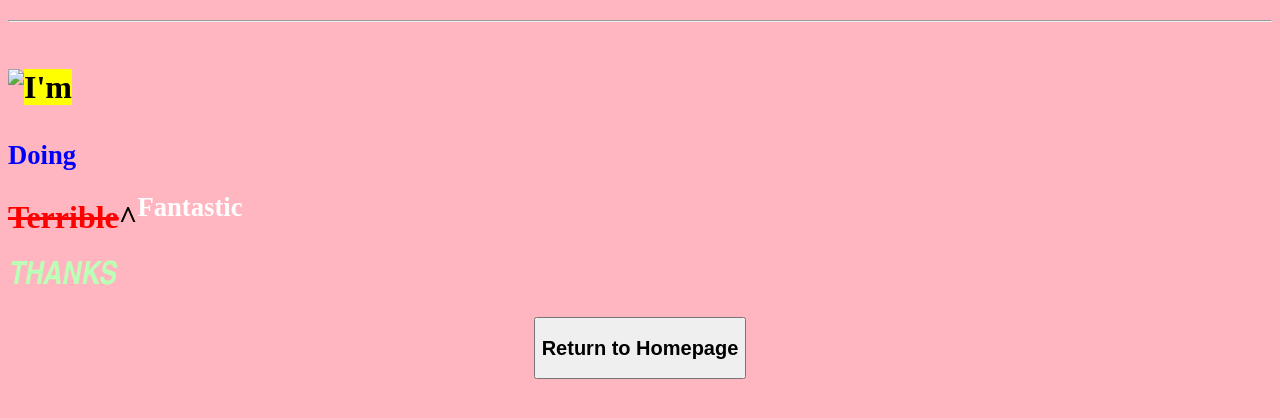
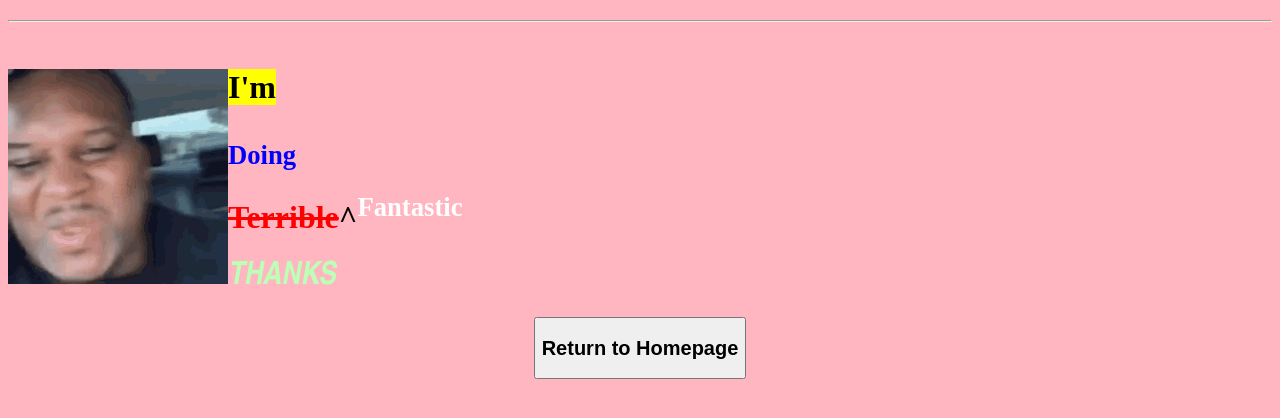
Before and after one commit to marlonrenzo/aboutme, a plain HTML site: page card.html in a window 1280 px wide. Shown: the part 60-478 px from the top of the page. Drawn offline with Linux system fonts and the light colour scheme.

Commit message:
updated image src

```diff
--- a/card.html
+++ b/card.html
@@ -8,7 +8,7 @@
         <h1><center><strong>Post Card</strong></center></h1>
         <hr><br>
 
-        <center><img src="../images/ah ha ha.gif" align="left">
+        <center><img src="ah ha ha.gif" align="left">
 
         <h1 align="left"><mark>I'm</mark></h1>
         <h1 align="left" style="color:blue;"><sub>Doing</sub></h1>
```
